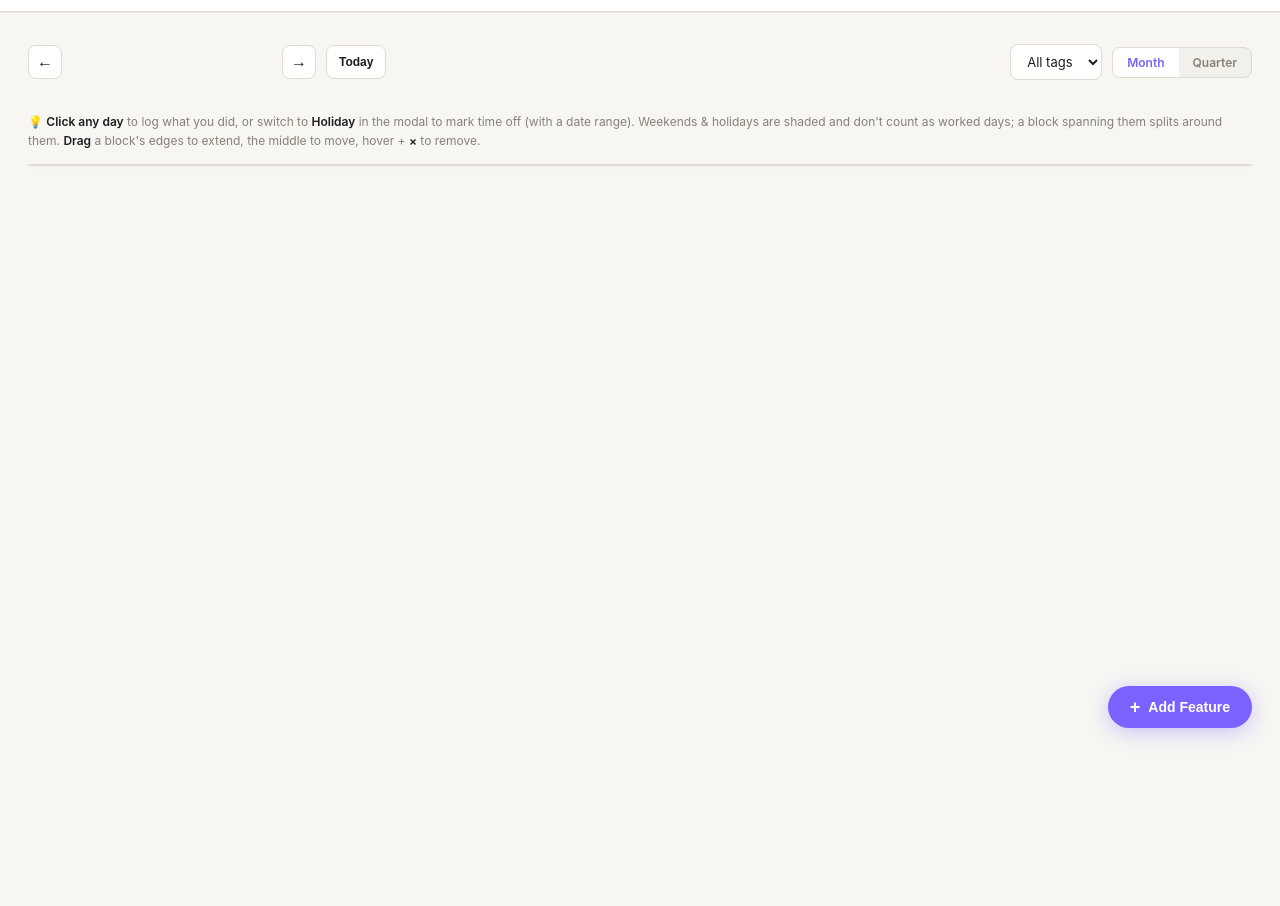
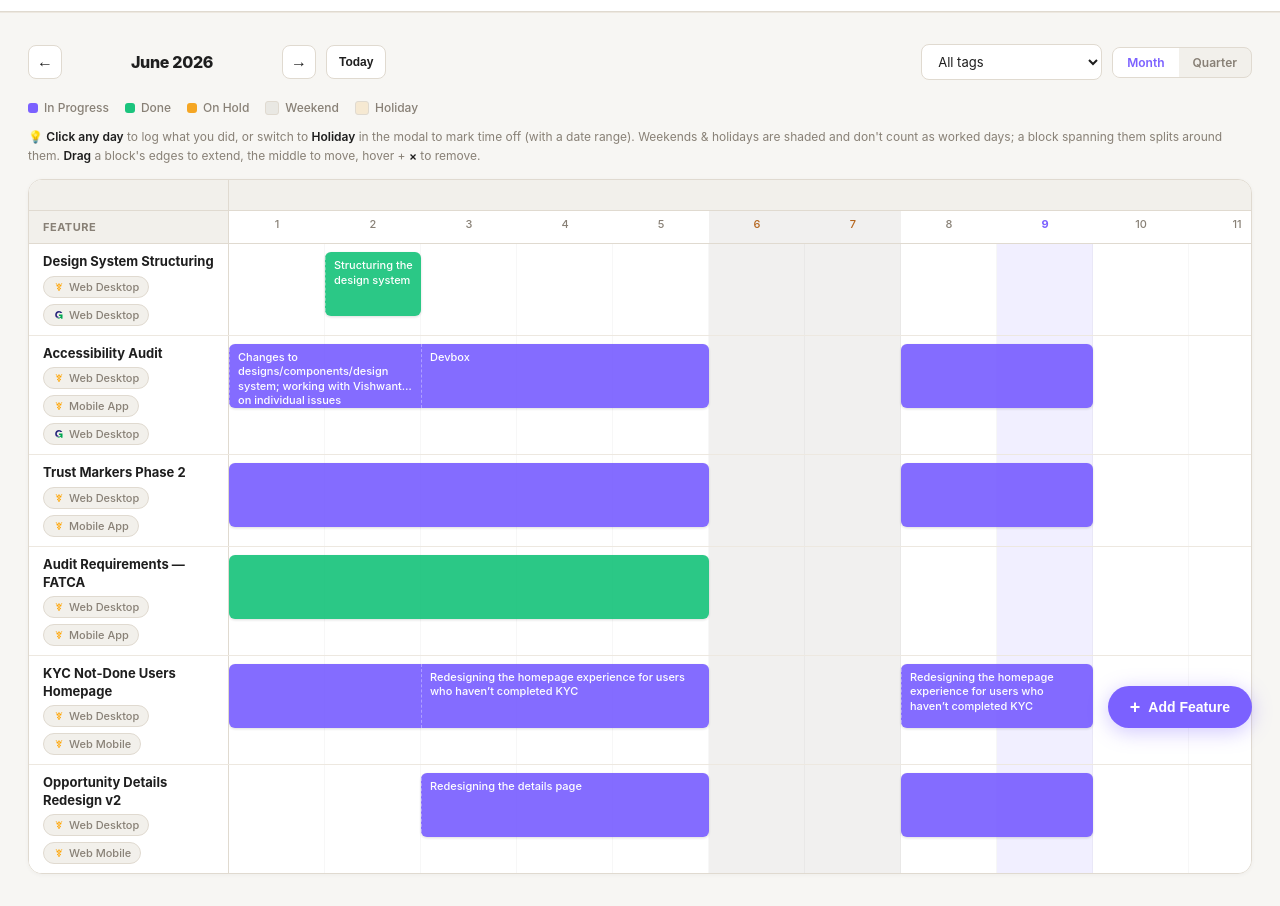
Before and after one commit to alanjmoses/work-tracker, a plain HTML site: page index.html in a window 1280 px wide. Shown: the part 44-950 px from the top of the page. Before the commit the page ends 800 px from the top, so only its background shows below. Drawn offline with Linux system fonts and the light colour scheme.

Commit message:
Show day notes inside Timeline bars; widen columns; icon-ify brand tags
Timeline (Month view):
- Day columns widen 38px -> 96px so notes can sit inline.
- Notes render inside the work-block bar instead of as a small dot.
  A note "owns" all following days inside the same block until the
  next note or the block end. 3-line clamp with full text on hover.
- Bars and feature rows grow taller to fit; legend's note-dot entry
  removed.

Tags:
- Brand prefix "Jiraaf" / "altGraaf" in chips is now rendered as the
  SVG symbol (Assets/Icons/{Jiraaf,altGraaf}_Symbol.svg). The platform
  suffix and custom tags stay as text. Stored tag strings unchanged.
- Native <select> filter dropdowns keep the full text (SVG in <option>
  isn't supported).

Also wires up the first-load fix: boot now calls renderView() instead
of renderToday(), so the Timeline (new default tab) actually paints on
first open instead of after a refresh.

PLAN.md updated to match.

Co-Authored-By: Claude Sonnet 4.6 <noreply@anthropic.com>

```diff
--- a/index.html
+++ b/index.html
@@ -57,7 +57,9 @@
   .card-name { font-size: 15px; font-weight: 700; margin-bottom: 10px; cursor: pointer; line-height: 1.4; color: var(--text); }
   .card-name:hover { color: var(--accent); }
   .tags-row { display: flex; flex-wrap: wrap; gap: 6px; margin-bottom: 14px; }
-  .tag { font-size: 11px; font-weight: 500; padding: 3px 9px; border-radius: 20px; background: var(--surface2); color: var(--text-muted); border: 1px solid var(--border); }
+  .tag { font-size: 11px; font-weight: 500; padding: 3px 9px; border-radius: 20px; background: var(--surface2); color: var(--text-muted); border: 1px solid var(--border); display: inline-flex; align-items: center; gap: 4px; }
+  .tag-icon { height: 12px; width: 12px; flex-shrink: 0; display: inline-block; }
+  .tag-option .tag-icon { height: 13px; width: 13px; }
 
   .stage-info { background: var(--surface2); border-radius: 10px; padding: 12px 14px; margin-bottom: 12px; border: 1px solid var(--border-light); }
   .stage-meta { font-size: 12px; color: var(--text-muted); }
@@ -146,6 +148,7 @@
   .gantt-grid { min-width: 100%; }
   .g-row { display: flex; border-bottom: 1px solid var(--border-light); }
   .g-row:last-child { border-bottom: none; }
+  .g-feature-row { min-height: 80px; }
   .g-name { width: 200px; min-width: 200px; padding: 9px 14px; border-right: 1px solid var(--border); position: sticky; left: 0; background: var(--surface); z-index: 5; display: flex; flex-direction: column; justify-content: center; }
   .g-name .feat-name { font-weight: 700; font-size: 13px; line-height: 1.35; cursor: pointer; }
   .g-name .feat-name:hover { color: var(--accent); }
@@ -157,7 +160,6 @@
   .g-daycell.today { background: rgba(123,97,255,0.10); }
   .g-daycell.weekend { background: var(--weekend); }
   .g-daycell.holiday { background: var(--holiday); }
-  .g-note-dot { position: absolute; bottom: 5px; left: 50%; transform: translateX(-50%); width: 6px; height: 6px; border-radius: 50%; background: var(--text); box-shadow: 0 0 0 2px var(--surface); pointer-events: none; }
 
   .g-header-month .g-name, .g-header-day .g-name { background: var(--surface2); }
   .g-header-month { font-size: 11px; font-weight: 700; color: var(--text-muted); text-transform: uppercase; letter-spacing: 0.5px; border-bottom: 1px solid var(--border); }
@@ -168,12 +170,14 @@
   .g-dayhdr.weekend { color: #B5651D; background: var(--weekend); }
   .g-dayhdr.holiday { color: var(--amber); background: var(--holiday); }
 
-  .g-block { position: absolute; height: 24px; top: 16px; border-radius: 5px; color: #fff; font-size: 10px; font-weight: 700; display: flex; align-items: center; justify-content: center; overflow: hidden; white-space: nowrap; cursor: grab; z-index: 2; user-select: none; opacity: 0.93; box-shadow: 0 1px 3px rgba(0,0,0,0.15); }
+  .g-block { position: absolute; height: 64px; top: 8px; border-radius: 6px; color: #fff; cursor: grab; z-index: 2; user-select: none; opacity: 0.93; box-shadow: 0 1px 3px rgba(0,0,0,0.15); overflow: hidden; }
   .g-block:hover { opacity: 1; }
   .g-block:active { cursor: grabbing; }
+  .g-block-seg { position: absolute; top: 0; bottom: 0; padding: 6px 8px; font-size: 11px; font-weight: 500; line-height: 1.3; color: #fff; overflow: hidden; display: -webkit-box; -webkit-line-clamp: 3; -webkit-box-orient: vertical; white-space: normal; word-break: break-word; box-sizing: border-box; }
+  .g-block-seg:not(:first-child) { border-left: 1px dashed rgba(255,255,255,0.35); }
   .g-handle { position: absolute; top: 0; height: 100%; width: 8px; cursor: ew-resize; z-index: 3; }
-  .g-handle.l { left: 0; border-radius: 5px 0 0 5px; }
-  .g-handle.r { right: 0; border-radius: 0 5px 5px 0; }
+  .g-handle.l { left: 0; border-radius: 6px 0 0 6px; }
+  .g-handle.r { right: 0; border-radius: 0 6px 6px 0; }
   .g-handle:hover { background: rgba(255,255,255,0.35); }
   .g-del { position: absolute; top: -7px; right: -7px; width: 17px; height: 17px; border-radius: 50%; background: var(--red); color: #fff; font-size: 12px; line-height: 1; display: none; align-items: center; justify-content: center; cursor: pointer; z-index: 6; box-shadow: 0 1px 4px rgba(0,0,0,0.25); }
   .g-block:hover .g-del { display: flex; }
@@ -411,7 +415,7 @@ const DEFAULT_TAGS = [
   'altGraaf Web Desktop','altGraaf Web Mobile','altGraaf Mobile App'
 ];
 const STATUS_COLORS = { in_progress: '#7B61FF', done: '#1BC47D', on_hold: '#F5A623' };
-const DAY_W = 38; // px per weekday column
+const DAY_W = 96; // px per weekday column
 
 // ── DATA LAYER ──────────────────────────────────────────
 function load(key, fallback) { try { return JSON.parse(localStorage.getItem(key)) ?? fallback; } catch { return fallback; } }
@@ -551,7 +555,7 @@ function renderToday() {
     const todayNote = (f.dayNotes && f.dayNotes[t]) ? f.dayNotes[t] : '';
     return `<div class="feature-card">
       <div class="card-name" onclick="openEdit('${f.id}')">${escapeHTML(f.name)}</div>
-      <div class="tags-row">${f.tags.map(tg=>`<span class="tag">${escapeHTML(tg)}</span>`).join('')}</div>
+      <div class="tags-row">${f.tags.map(tg=>tagChipHTML(tg)).join('')}</div>
       <div class="stage-info">
         <div class="stage-meta">Started <strong>${formatDate(start)}</strong>${start ? ` · ${daysAgo(start)} days ago` : ''} · <strong>${worked}</strong> day${worked!==1?'s':''} worked</div>
       </div>
@@ -621,7 +625,7 @@ function renderLog() {
     return `<div class="log-item" id="log-${f.id}">
       <div class="log-item-header" onclick="toggleLog('${f.id}')">
         <div class="log-item-left">
-          <div class="tags-row" style="margin-bottom:5px">${f.tags.map(t=>`<span class="tag">${escapeHTML(t)}</span>`).join('')}</div>
+          <div class="tags-row" style="margin-bottom:5px">${f.tags.map(t=>tagChipHTML(t)).join('')}</div>
           <span class="log-item-name" onclick="event.stopPropagation();openEdit('${f.id}')">${escapeHTML(f.name)}</span>
           <div class="log-item-meta">
             <span class="log-meta-item">${start ? formatDate(start) : '—'} → ${end ? formatDate(end) : '—'}</span>
@@ -720,8 +724,7 @@ function renderTimeline() {
   document.getElementById('tl-legend').innerHTML =
     Object.entries(STATUS_COLORS).map(([k,c]) => `<div class="legend-item"><span class="legend-dot" style="background:${c}"></span>${statusLabel(k)}</div>`).join('') +
     `<div class="legend-item"><span class="legend-weekend"></span>Weekend</div>` +
-    `<div class="legend-item"><span class="legend-holiday"></span>Holiday</div>` +
-    `<div class="legend-item"><span class="legend-notedot"></span>Has a daily note</div>`;
+    `<div class="legend-item"><span class="legend-holiday"></span>Holiday</div>`;
 
   const holidays = getHolidays();
   let features = getFeatures();
@@ -775,7 +778,7 @@ function renderTimeline() {
       if (isW) cls += ' weekend';
       if (hol) cls += ' holiday';
       const tip = hol ? formatDate(ds) + ' — Holiday: ' + escapeAttr(hol) : formatDate(ds) + (hasNote ? ' — ' + escapeAttr(f.dayNotes[ds]) : '');
-      return `<div class="${cls}" style="width:${DAY_W}px" onclick="openDayModal('${f.id}','${ds}')" title="${tip}">${hasNote ? '<span class="g-note-dot"></span>' : ''}</div>`;
+      return `<div class="${cls}" style="width:${DAY_W}px" onclick="openDayModal('${f.id}','${ds}')" title="${tip}"></div>`;
     }).join('');
 
     let blocks = '';
@@ -787,18 +790,37 @@ function renderTimeline() {
       const visE = Math.min(daysBetween(pStart, bEnd), tlTotalDays - 1);
       const left = visS * DAY_W, width = (visE - visS + 1) * DAY_W;
       const dayCount = daysBetween(b.start, bEnd) + 1;
+      const blockStartIdx = daysBetween(pStart, b.start); // may be negative if block starts before period
+
+      // Build note segments. A note on day i "owns" days [i, nextNoteDay-1] (or block end) inside this block.
+      const blockDays = [];
+      for (let i = 0; i < dayCount; i++) blockDays.push(addDays(b.start, i));
+      const noteIdxs = [];
+      blockDays.forEach((ds, i) => {
+        if (f.dayNotes && f.dayNotes[ds] && f.dayNotes[ds].trim()) noteIdxs.push(i);
+      });
+      let segsHtml = '';
+      for (let i = 0; i < noteIdxs.length; i++) {
+        const startI = noteIdxs[i];
+        const endI = (i + 1 < noteIdxs.length) ? noteIdxs[i+1] - 1 : blockDays.length - 1;
+        const segLeftPx = (blockStartIdx + startI - visS) * DAY_W;
+        const segWPx = (endI - startI + 1) * DAY_W;
+        const noteText = f.dayNotes[blockDays[startI]];
+        segsHtml += `<div class="g-block-seg" style="left:${segLeftPx}px;width:${segWPx}px" title="${escapeAttr(noteText)}">${escapeHTML(noteText)}</div>`;
+      }
+
       blocks += `<div class="g-block" id="blk-${b.id}" style="left:${left}px;width:${width}px;background:${STATUS_COLORS[f.status]||'#aaa'}" onmousedown="blockDown(event,'${f.id}','${b.id}')" title="${formatDate(b.start)} → ${formatDate(bEnd)} · ${dayCount} day${dayCount!==1?'s':''}">
         <div class="g-handle l" data-h="l"></div>
-        ${width > 30 ? `<span>${dayCount}d</span>` : ''}
+        ${segsHtml}
         <div class="g-handle r" data-h="r"></div>
         <div class="g-del" data-del="1" onclick="delBlock(event,'${f.id}','${b.id}')">×</div>
       </div>`;
     });
 
-    html += `<div class="g-row">
+    html += `<div class="g-row g-feature-row">
       <div class="g-name">
         <span class="feat-name" onclick="openEdit('${f.id}')">${escapeHTML(f.name)}</span>
-        <div class="tags-row">${f.tags.map(t=>`<span class="tag">${escapeHTML(t)}</span>`).join('')}</div>
+        <div class="tags-row">${f.tags.map(t=>tagChipHTML(t)).join('')}</div>
       </div>
       <div class="g-track" style="width:${trackW}px">${cells}${blocks}</div>
     </div>`;
@@ -1034,7 +1056,7 @@ document.querySelectorAll('.status-option').forEach(o => o.addEventListener('cli
 function renderTagsPicker() {
   const tags = getTags();
   document.getElementById('tags-picker').innerHTML =
-    tags.map(t=>`<span class="tag-option ${selectedTags.includes(t)?'selected':''}" onclick="toggleTag('${escapeAttr(t)}')">${escapeHTML(t)}</span>`).join('') +
+    tags.map(t=>`<span class="tag-option ${selectedTags.includes(t)?'selected':''}" onclick="toggleTag('${escapeAttr(t)}')">${tagInnerHTML(t)}</span>`).join('') +
     `<span class="tag-option add-tag" onclick="promptAddTag()">+ New tag</span>`;
 }
 function toggleTag(t) { selectedTags = selectedTags.includes(t) ? selectedTags.filter(x=>x!==t) : [...selectedTags, t]; renderTagsPicker(); }
@@ -1137,6 +1159,12 @@ document.getElementById('toast-undo').addEventListener('click', () => { if (toas
 // ── ESCAPING ─────────────────────────────────────────────
 function escapeHTML(s) { return String(s ?? '').replace(/[&<>"']/g, c => ({'&':'&amp;','<':'&lt;','>':'&gt;','"':'&quot;',"'":'&#39;'}[c])); }
 function escapeAttr(s) { return String(s ?? '').replace(/"/g, '&quot;').replace(/'/g, "\\'").replace(/\n/g, ' '); }
+function tagInnerHTML(t) {
+  if (t.startsWith('Jiraaf ')) return `<img class="tag-icon" src="Assets/Icons/Jiraaf_Symbol.svg" alt="Jiraaf">${escapeHTML(t.slice(7))}`;
+  if (t.startsWith('altGraaf ')) return `<img class="tag-icon" src="Assets/Icons/altGraaf_Symbol.svg" alt="altGraaf">${escapeHTML(t.slice(9))}`;
+  return escapeHTML(t);
+}
+function tagChipHTML(t) { return `<span class="tag">${tagInnerHTML(t)}</span>`; }
 
 // ── SEED DATA ────────────────────────────────────────────
 function buildSeed() {
@@ -1359,7 +1387,7 @@ migrateFeatures();
 restoreSeedOnce();
 splitWeekendsOnce();
 importFigjamOnce();
-renderToday();
+renderView();
 </script>
 </body>
 </html>
```
Also changed, not shown: Assets/Icons/Jiraaf_Symbol.svg (added), Assets/Icons/altGraaf_Symbol.svg (added), 1 other file.
